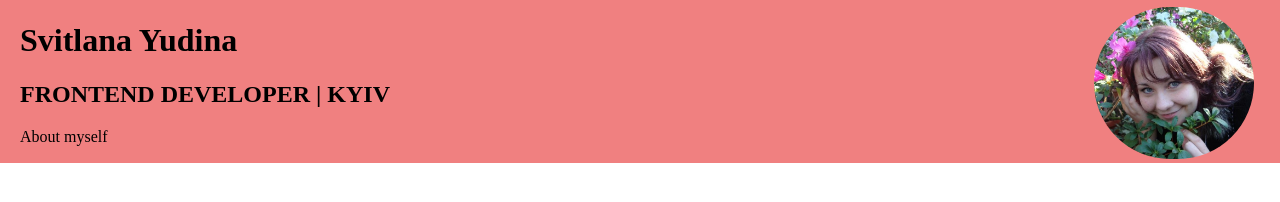
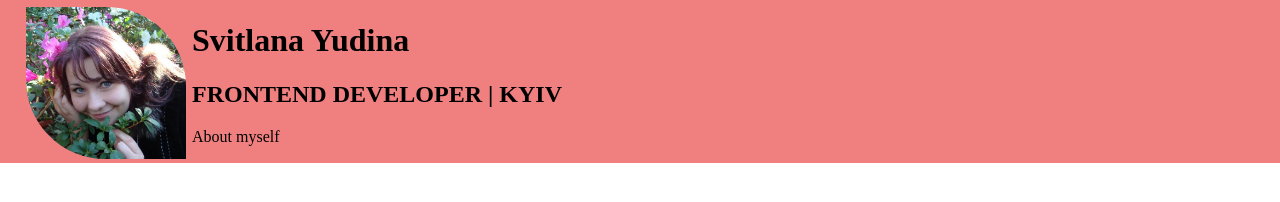
Before and after one commit to Svitlana-Yudina/My_CV, a plain HTML site: page index.html in a window 1280 px wide. Drawn offline with Linux system fonts and the light colour scheme.

Commit message:
update my photo

```diff
--- a/style.css
+++ b/style.css
@@ -9,8 +9,8 @@ img {
   margin: 5px;
   width: 10em;
   border: 1px solid lightcoral;
-  border-radius: 5em;
-  float: right;
+  border-radius: 0 5em;
+  float: left;
 }
 /* .photo {
 border: 1px solid;
```
